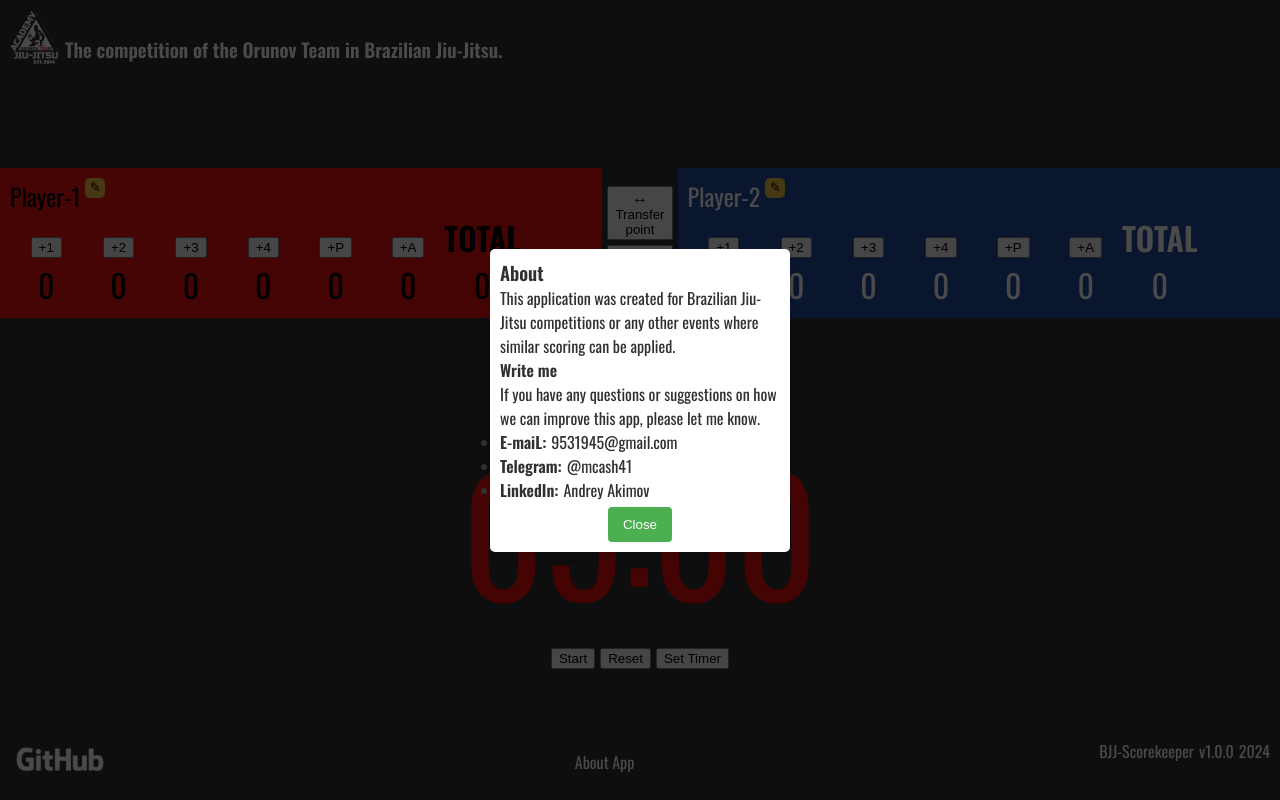
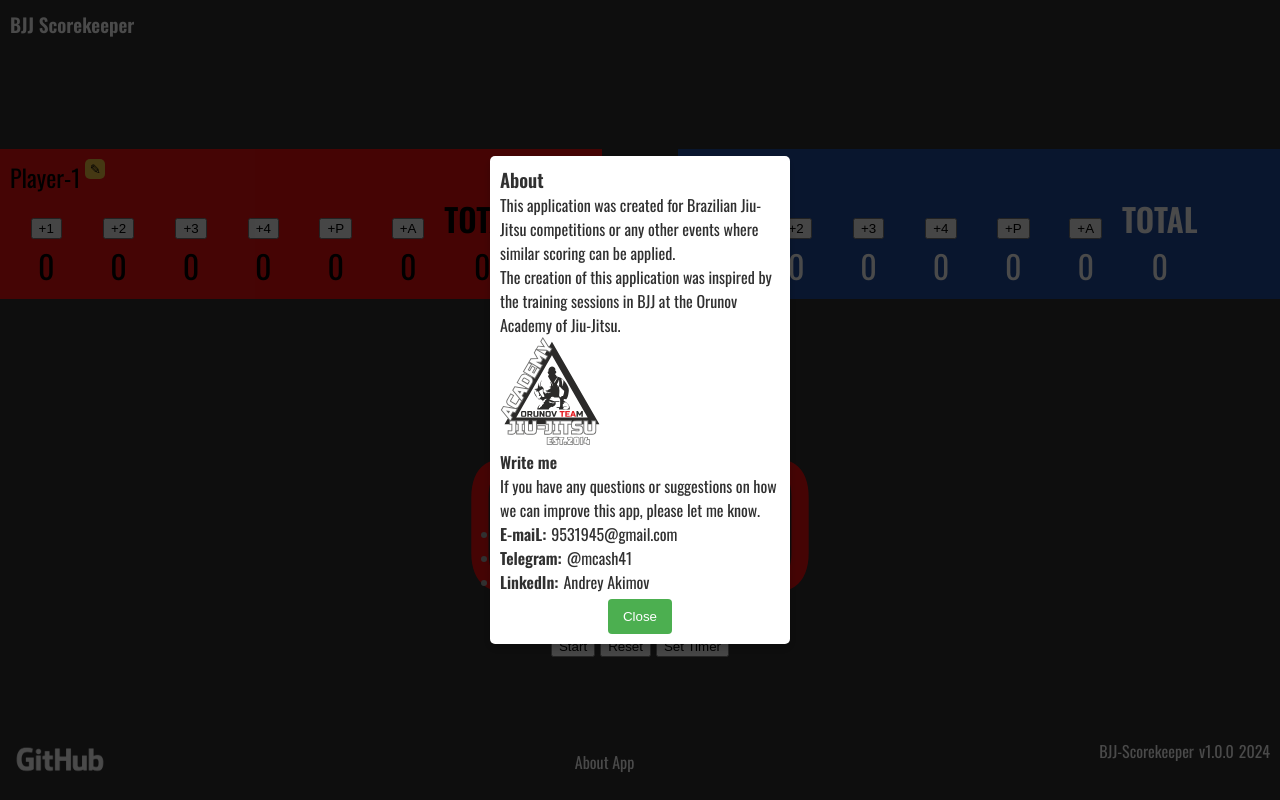
Before and after one commit to Maracash41/BJJ-Scorekeeper, a React (Vite) app: page / in a window 1280 px wide. Both pictures are taken after a click on the button "About App". Built offline with nearby package versions, Linux system fonts and the light colour scheme.

Commit message:
refactor: Remove logo from header and add it to About section

```diff
--- a/src/components/About/About.tsx
+++ b/src/components/About/About.tsx
@@ -1,9 +1,10 @@
 import React from "react";
 import classes from "./about.module.css";
+import logo from "../../assets/orunov_team_logo.svg";
 
 const About: React.FC = () => {
   return (
-    <div className={classes.about}>
+    <section className={classes.about}>
       <div className={classes.aboutContent}>
         <h3 className={classes.aboutHeading}>About</h3>
         <div className={classes.aboutDescription}>
@@ -11,6 +12,11 @@ const About: React.FC = () => {
             This application was created for Brazilian Jiu-Jitsu competitions or
             any other events where similar scoring can be applied.
           </p>
+          <p className={classes.aboutText}>
+            The creation of this application was inspired by the training
+            sessions in BJJ at the Orunov Academy of Jiu-Jitsu.
+          </p>
+          <img className={classes.aboutLogo} src={logo} alt="orunov team" />
         </div>
         <div className={classes.aboutContacts}>
           <h4 className={classes.aboutHeading}>Write me</h4>
@@ -55,7 +61,7 @@ const About: React.FC = () => {
           </ul>
         </div>
       </div>
-    </div>
+    </section>
   );
 };
 
--- a/src/components/About/about.module.css
+++ b/src/components/About/about.module.css
@@ -1,13 +1,14 @@
 @import "../../styles/vars.css";
 .about {
-  color: #303030;
+  color: var(--label-font-color);
+}
+
+.aboutLogo {
+  max-width: 100px;
 }
 
 .aboutContent {
   text-align: start;
-}
-
-.aboutContactsLinksList {
 }
 
 .aboutContactsLinksItemContainer {
--- a/src/components/Header/Header.tsx
+++ b/src/components/Header/Header.tsx
@@ -1,15 +1,11 @@
 import React from "react";
 import classes from "./header.module.css";
-import logo from "../../assets/orunov_team_logo.svg";
 
 const Header: React.FC = () => {
   return (
     <header className={classes.header}>
       <div className={classes.headerHeading}>
-        <img className={classes.headerLogo} src={logo} alt="orunov team" />
-        <h1 className={classes.mainHeading}>
-          The competition of the Orunov Team in Brazilian Jiu-Jitsu.
-        </h1>
+        <h1 className={classes.mainHeading}>BJJ Scorekeeper</h1>
       </div>
     </header>
   );
--- a/src/components/Header/header.module.css
+++ b/src/components/Header/header.module.css
@@ -10,10 +10,6 @@
   display: flex;
   align-items: flex-end;
   gap: 5px;
-}
-
-.headerLogo {
-  max-width: 100px;
 }
 
 .mainHeading {
```
